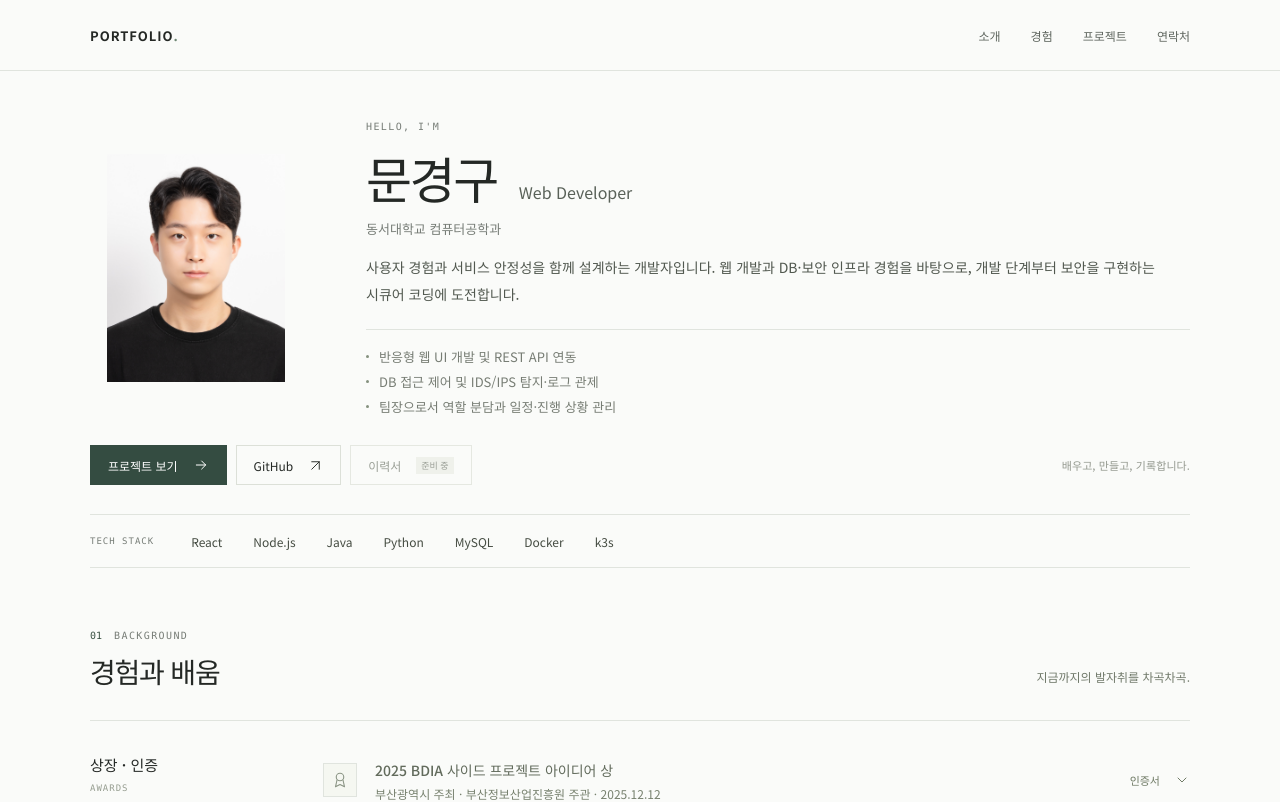
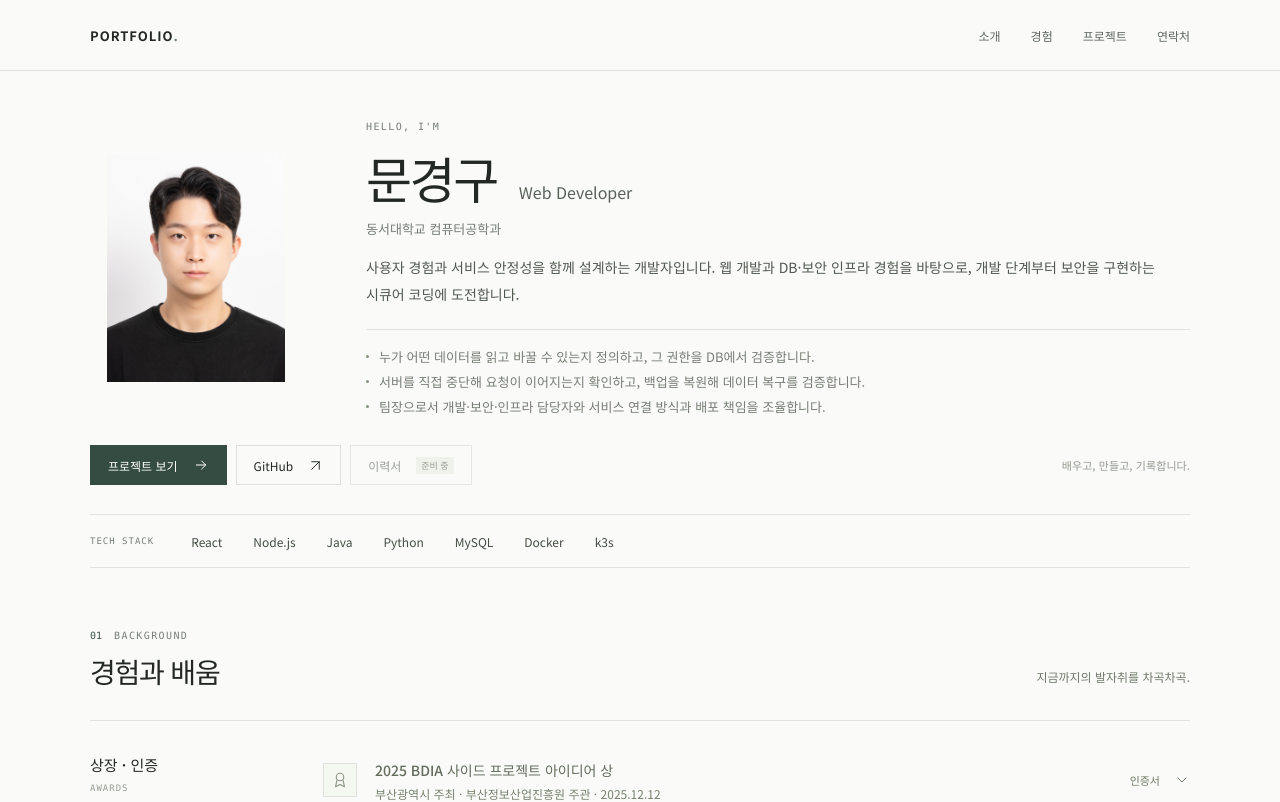
Before and after one commit to gyeonggumun/gyeonggu-portfolio, a React (Vite) app: page / in a window 1280 px wide. Shown: the top 802 px of the page. Built offline with nearby package versions, Linux system fonts and the light colour scheme.

Commit message:
docs(profile) : 세 줄 소개에 권한 설계와 장애 검증 및 팀 조율 경험 반영

```diff
--- a/src/data/portfolio.js
+++ b/src/data/portfolio.js
@@ -19,9 +19,9 @@ export const profile = {
   introduction:
     "사용자 경험과 서비스 안정성을 함께 설계하는 개발자입니다. 웹 개발과 DB·보안 인프라 경험을 바탕으로, 개발 단계부터 보안을 구현하는 시큐어 코딩에 도전합니다.",
   highlights: [
-    "반응형 웹 UI 개발 및 REST API 연동",
-    "DB 접근 제어 및 IDS/IPS 탐지·로그 관제",
-    "팀장으로서 역할 분담과 일정·진행 상황 관리",
+    "누가 어떤 데이터를 읽고 바꿀 수 있는지 정의하고, 그 권한을 DB에서 검증합니다.",
+    "서버를 직접 중단해 요청이 이어지는지 확인하고, 백업을 복원해 데이터 복구를 검증합니다.",
+    "팀장으로서 개발·보안·인프라 담당자와 서비스 연결 방식과 배포 책임을 조율합니다.",
   ],
   photo: "/images/profile.jpeg",
   resume: null,
```
